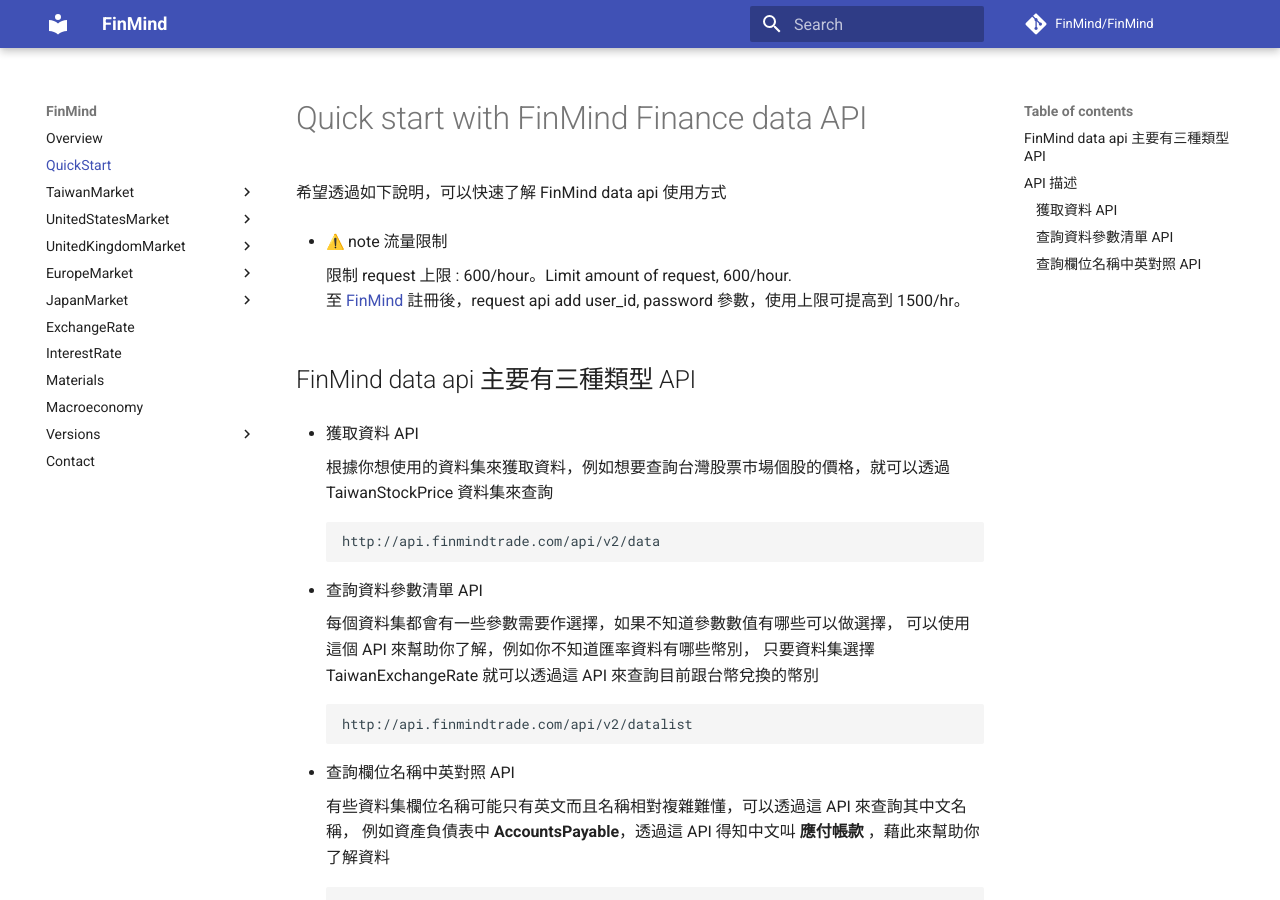
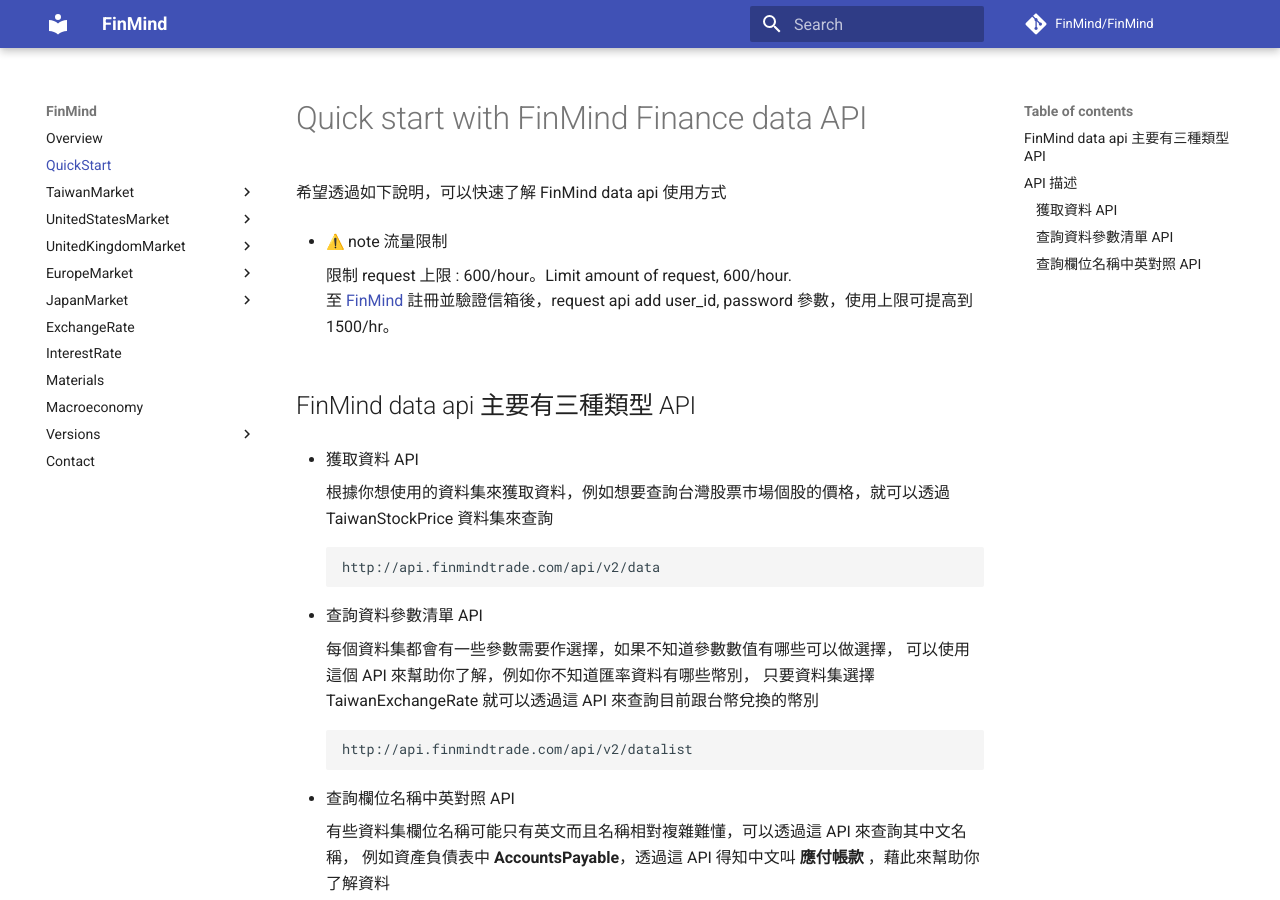
Before and after one commit to FinMind/FinMind-Doc, an MkDocs documentation site: the page built from docs/quickstart.md, in a window 1280 px wide and 900 px high. Built offline with MkDocs 1.6.1 and Material for MkDocs 9.7.7, drawn with Linux system fonts in a browser that asks for light colours; emoji names are drawn with the system emoji font; comment, search, counter and statistics services are not loaded.

Commit message:
feat: add email_verify

```diff
--- a/docs/quickstart.md
+++ b/docs/quickstart.md
@@ -5,7 +5,7 @@
 * :warning: note 流量限制
 
     限制 request 上限 : 600/hour。Limit amount of request, 600/hour. <br>
-    至 [FinMind](https://finmindtrade.com/register.html) 註冊後，request api add user_id, password 參數，使用上限可提高到 1500/hr。
+    至 [FinMind](https://finmindtrade.com/register.html) 註冊並驗證信箱後，request api add user_id, password 參數，使用上限可提高到 1500/hr。
 
 ## FinMind data api 主要有三種類型 API
 
```
